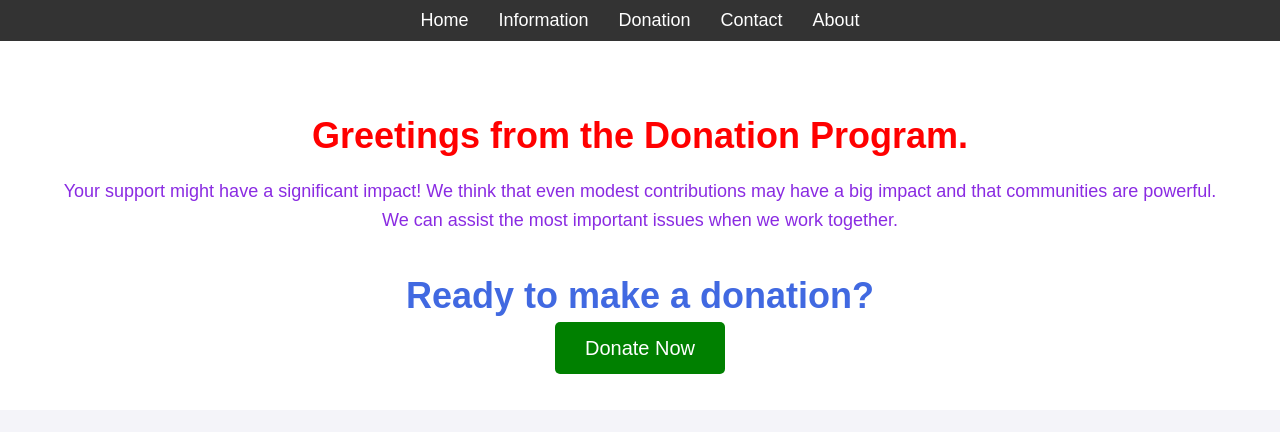
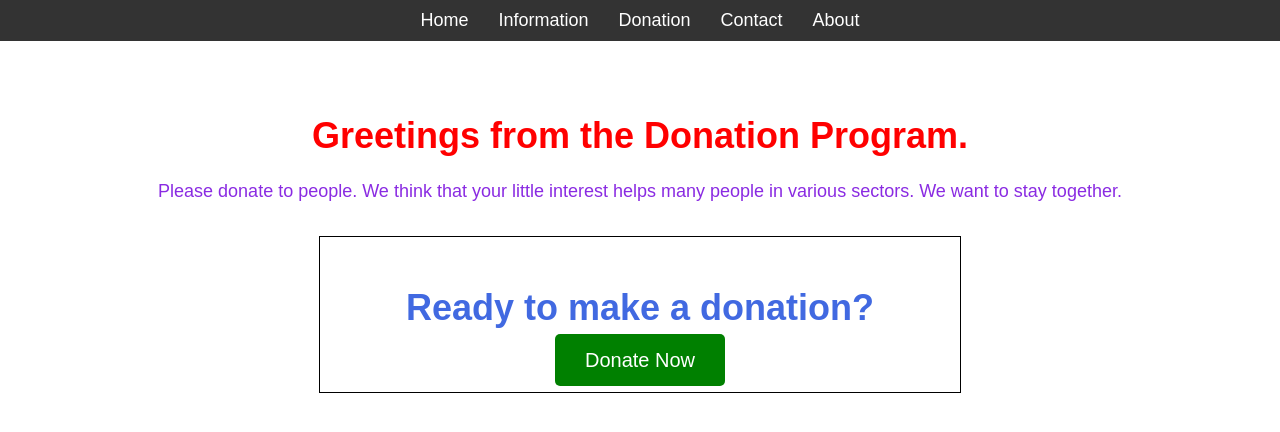
Before and after one commit to mdnahidimtiaz/Donation-app, a React (Create React App) app: page / in a window 1280 px wide. Shown: the top 432 px of the page. Built offline with nearby package versions, Linux system fonts and the light colour scheme.

Commit message:
Update Home.js

```diff
--- a/src/pages/Home.js
+++ b/src/pages/Home.js
@@ -7,11 +7,9 @@ const Home = () => {
     <div className="home">
       <h1>Greetings from the Donation Program.</h1>
       <p>
-      Your support might have a significant impact! We think that even modest contributions may have a big impact and that communities are powerful. We can assist the most important issues when we work together.
+      Please donate to people. We think that your little interest helps many people in various sectors. We want to stay together.
       </p>
-
-
-      <div className="donation-cta">
+      <div className="donation">
         <h2>Ready to make a donation?</h2>
         <Link to="/donation" className="donation-button">
           Donate Now
```
